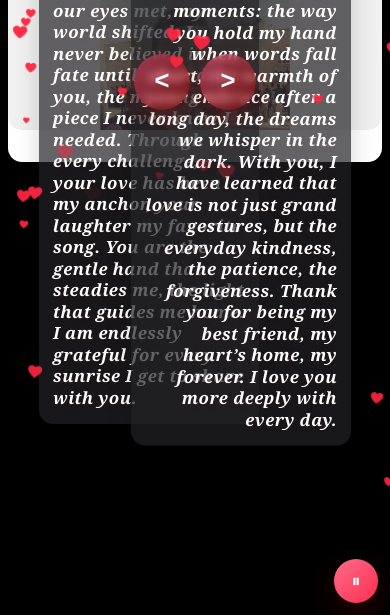
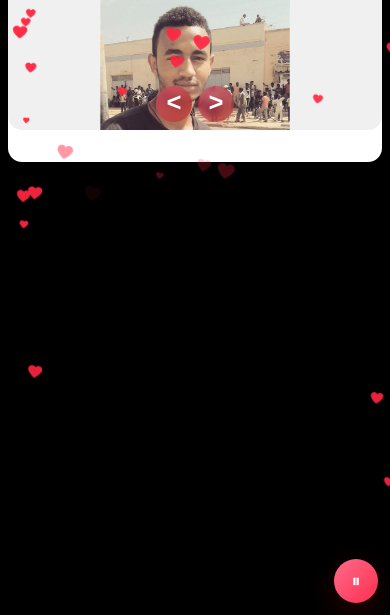
Before and after one commit to MusieYemane/valentine-day, a plain HTML site: page main.html in a window 390 px wide. Shown: the part 229-844 px from the top of the page. Drawn offline with Linux system fonts and the light colour scheme.

Commit message:
mobile view

```diff
--- a/main.html
+++ b/main.html
@@ -434,6 +434,9 @@
         }
 
         @media (max-width: 700px) {
+            .bg-quote {
+                display: none !important;
+            }
             .slider-container {
                 width: 100% !important;
                 height: 40vh !important;
@@ -445,6 +448,16 @@
                 height: auto !important;
                 object-fit: contain !important;
                 max-height: 36vh;
+            }
+            .slider-controls button {
+                width: 36px !important;
+                height: 36px !important;
+                font-size: 1em !important;
+                box-shadow: 0 4px 12px rgba(179,0,0,0.18);
+            }
+            .slider-controls {
+                gap: 6px !important;
+                bottom: 8px !important;
             }
         }
     </style>
```
